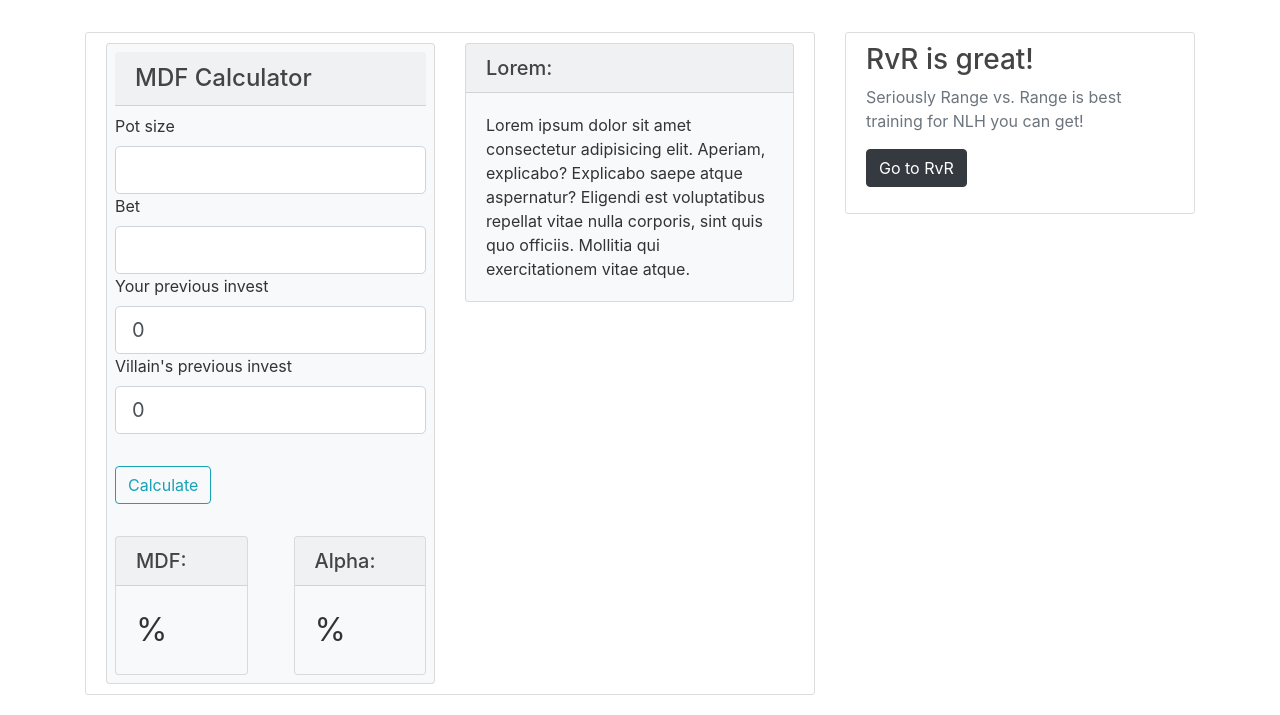
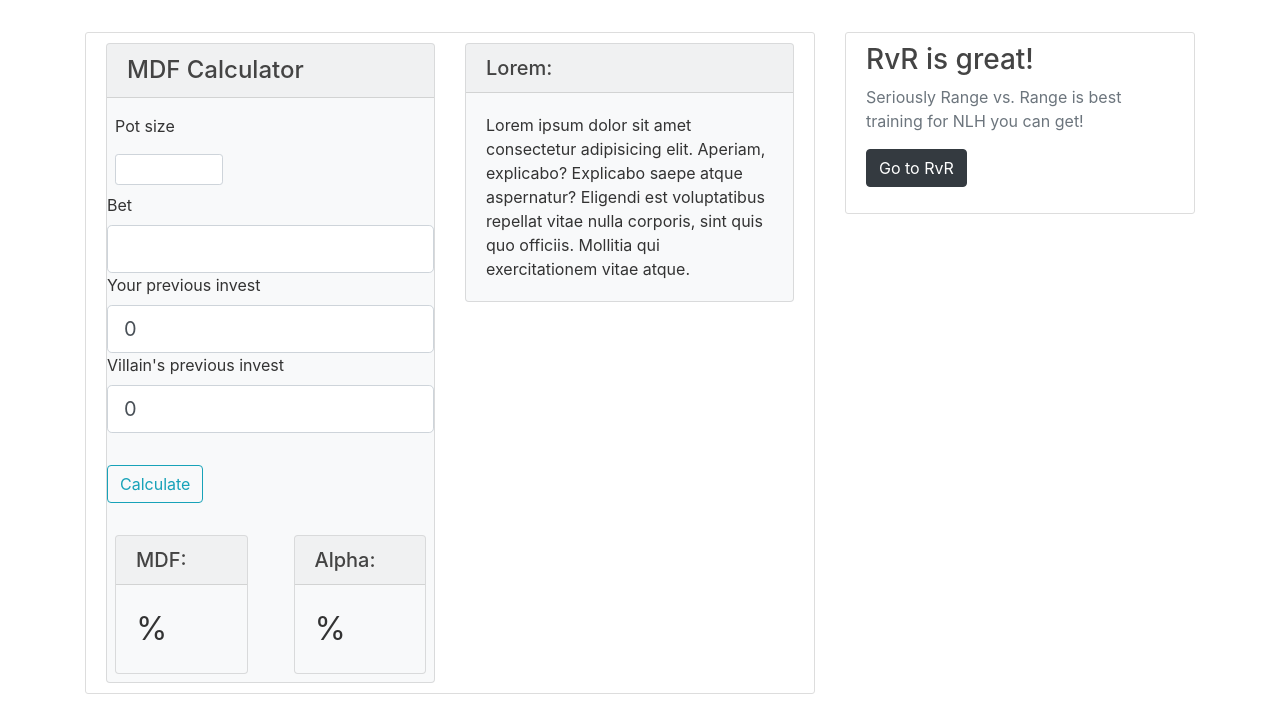
Before and after one commit to TimoRJensen/RvRTools, a Flask app: page /calculator in a window 1280 px wide. Shown: the part 128-843 px from the top of the page. After the commit the page ends 822 px from the top, so only its background shows below. Run offline with Flask 2, Linux system fonts and the light colour scheme; some libraries are stand-ins or nearby versions.

Commit message:
fiddeling with the calc layout

```diff
--- a/rvr_tools/static/main.css
+++ b/rvr_tools/static/main.css
@@ -22,6 +22,10 @@ body {
 
   .tje-brand {
     font-size: 2em;
+  }
+
+  .tje-w {
+    width: 33%;
   }
 
   .bg-rvrgrey {
--- a/rvr_tools/templates/calculator.html
+++ b/rvr_tools/templates/calculator.html
@@ -4,21 +4,21 @@
     <div class="row">
         <div class="col">
             <div class="card bg-light">
-                <form action="" method="post" class="m-2">
+                <form action="" method="post" class="mb-2">
                     {{ form.hidden_tag() }}
                     <fieldset class="form-group ">
                         <h4 class="card-header mb-2">MDF Calculator</h4>
                         <div class="form-group">
-                            {{ form.pot.label(class="form-control-label") }}
+                            {{ form.pot.label(class="form-control-label m-2") }}
                             {% if form.pot.errors %}
-                            {{ form.pot(class="form-control form-control-lg is-invalid" ) }}
+                            {{ form.pot(class="form-control form-control-sm is-invalid m-2 tje-w") }}
                             <div class="invalid-feedback">
                                 {% for error in form.pot.errors %}#
                                 <span>{{ error }}</span>
                                 {% endfor %}
                             </div>
                             {% else %}
-                            {{ form.pot(class="form-control form-control-lg") }}
+                            {{ form.pot(class="form-control form-control-sm m-2 tje-w") }}
                             {% endif %}
 
                             {{ form.bet.label(class="form-control-label") }}
```
